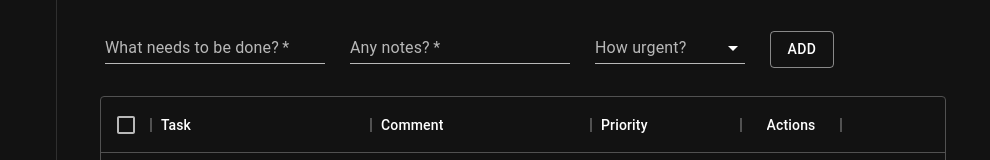
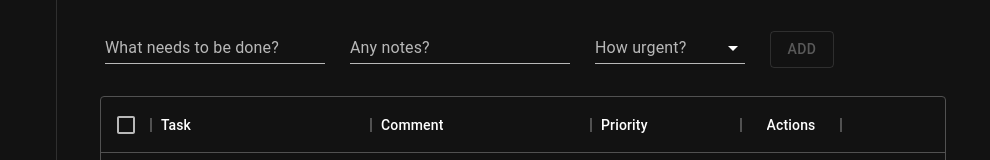
Before and after one commit to DamienBates/Task-Organiser, a React (Create React App) app in the folder ta-mern/: page /TaskList in a window 1280 px wide. Shown: the top 160 px of the page, without its empty margins (0-990 px from the left). Built offline with nearby package versions, Linux system fonts and the light colour scheme; no server answers.

Commit message:
Update FormHandler
- Removed required labels, opting for disabling of onSubmit button so onCellEditCommit's can occur

```diff
--- a/ta-mern/src/components/FormHandler.tsx
+++ b/ta-mern/src/components/FormHandler.tsx
@@ -49,7 +49,6 @@ export default function FormHandler() {
             >
                 <Grid item pb="10px" ml="25px">
                     <TextField
-                        required
                         label="What needs to be done?"
                         variant="standard"
                         color="secondary"
@@ -60,7 +59,6 @@ export default function FormHandler() {
                 </Grid>
                 <Grid item pb="10px" ml="25px">
                     <TextField
-                        required
                         label="Any notes?"
                         variant="standard"
                         color="secondary"
@@ -101,6 +99,9 @@ export default function FormHandler() {
                         :
                         <Button
                             sx={{ mt: "15px", ml: "25px" }}
+                            disabled={todo.task !== "" && todo.comments !== "" && todo.priority != "" ?
+                                false : true
+                            }
                             variant="outlined"
                             type="submit"
                         >
```
